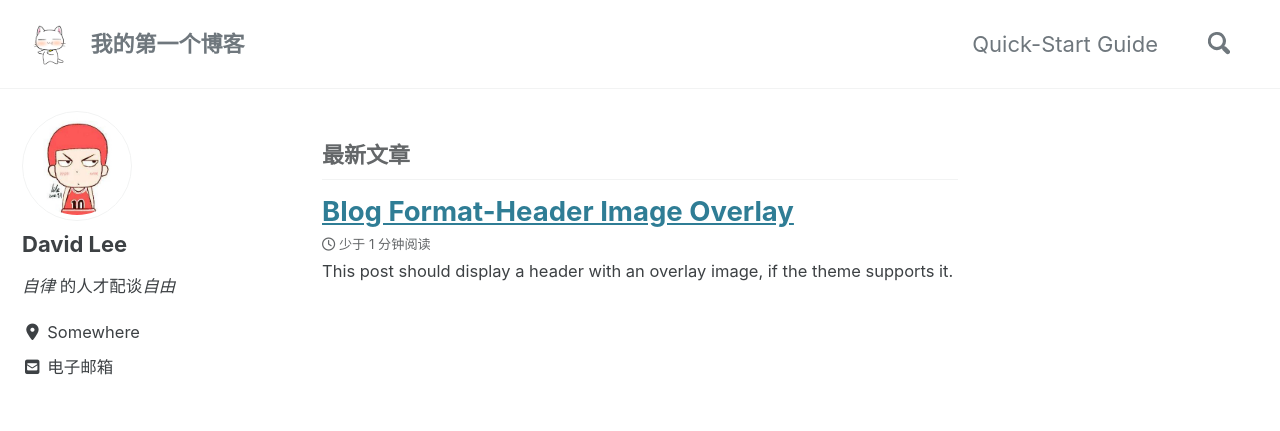
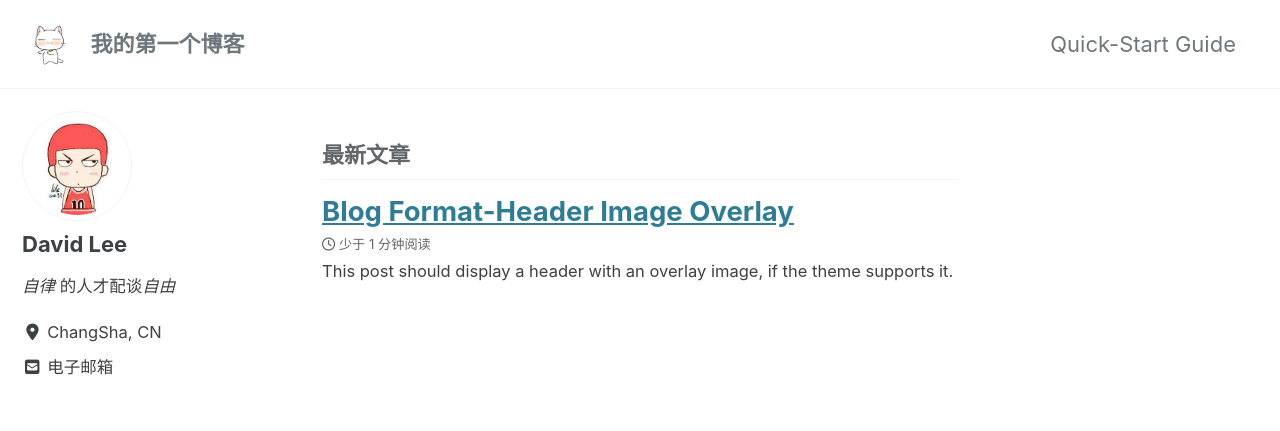
Before and after one commit to davidlee1818/davidlee1818.github.io, a Jekyll site: the page built from index.html, in a window 1280 px wide. Shown: the top 431 px of the page. Built offline with Jekyll 4.4.1, drawn with Linux system fonts in a browser that asks for light colours; cached includes are drawn as plain includes; nearby versions of some CDN libraries; the list of posts is cut into pages by our own code; comment, search, counter and statistics services are not loaded; a style sheet for code colours, icons or effects is not loaded; some of the changed lines change nothing that is shown.

Commit message:
update comments

```diff
--- a/_config.yml
+++ b/_config.yml
@@ -46,20 +46,19 @@
     issue_term           : # "pathname" (default)
   staticman:
     branch               : "master"
-    endpoint             : # "https://{your Staticman v3 API}/v3/entry/github/"
 reCaptcha:
   siteKey                :
   secret                 :
 atom_feed:
   path                   : # blank (default) uses feed.xml
-search                   : true # true, false (default)
-search_full_content      : true # true, false (default)
-search_provider          : algolia # lunr (default), algolia, google
+search                   : # true, false (default)
+search_full_content      : # true, false (default)
+search_provider          : # lunr (default), algolia, google
 algolia:
-  application_id         : QB6HVGBSBA # YOUR_APPLICATION_ID
-  index_name             : minimal_mistakes # YOUR_INDEX_NAME
-  search_only_api_key    : 9d5014e5bbc77372547bce778dfa5663 # YOUR_SEARCH_ONLY_API_KEY
-  powered_by             : true # true (default), false
+  application_id         : # YOUR_APPLICATION_ID
+  index_name             : # YOUR_INDEX_NAME
+  search_only_api_key    : # YOUR_SEARCH_ONLY_API_KEY
+  powered_by             : # true (default), false
 google:
   search_engine_id       : # YOUR_SEARCH_ENGINE_ID
   instant_search         : # false (default), true
@@ -86,10 +85,10 @@
 
 # Analytics
 analytics:
-  provider               : "google-universal" # false (default), "google", "google-universal", "custom"
+  provider               : # "google-universal" # false (default), "google", "google-universal", "custom"
   google:
-    tracking_id          : "UA-2011187-3"
-    anonymize_ip         : true # true, false (default)
+    tracking_id          : # "UA-2011187-3"
+    anonymize_ip         : # true # true, false (default)
 
 
 # Site Author
@@ -97,7 +96,7 @@
   name             : *name
   avatar           : "/assets/images/david.jpg"
   bio              : "*自律* 的人才配谈*自由*"
-  location         : "Somewhere"
+  location         : "ChangSha, CN"
   email            : "davidlee1818@163.com"
   links:
     - label: "blablabla"
```
Also changed, not shown: 5 other files.
